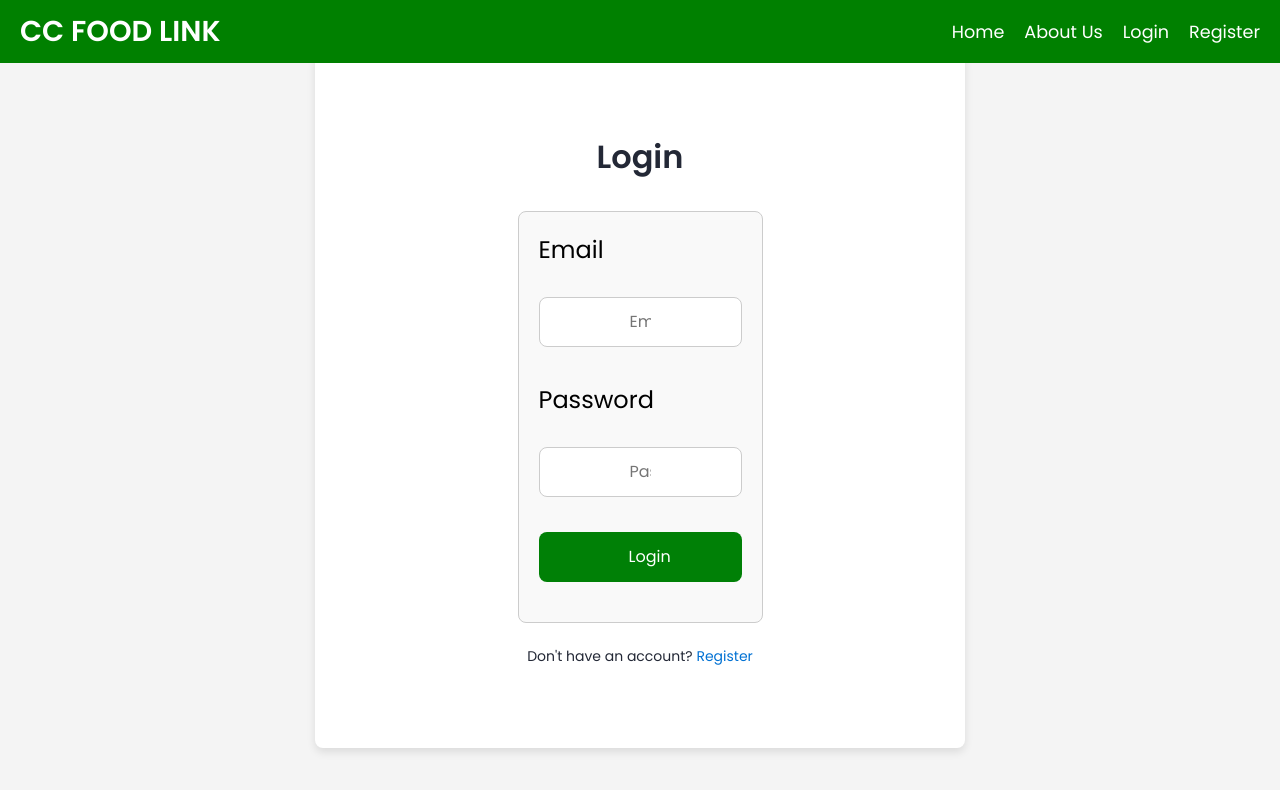
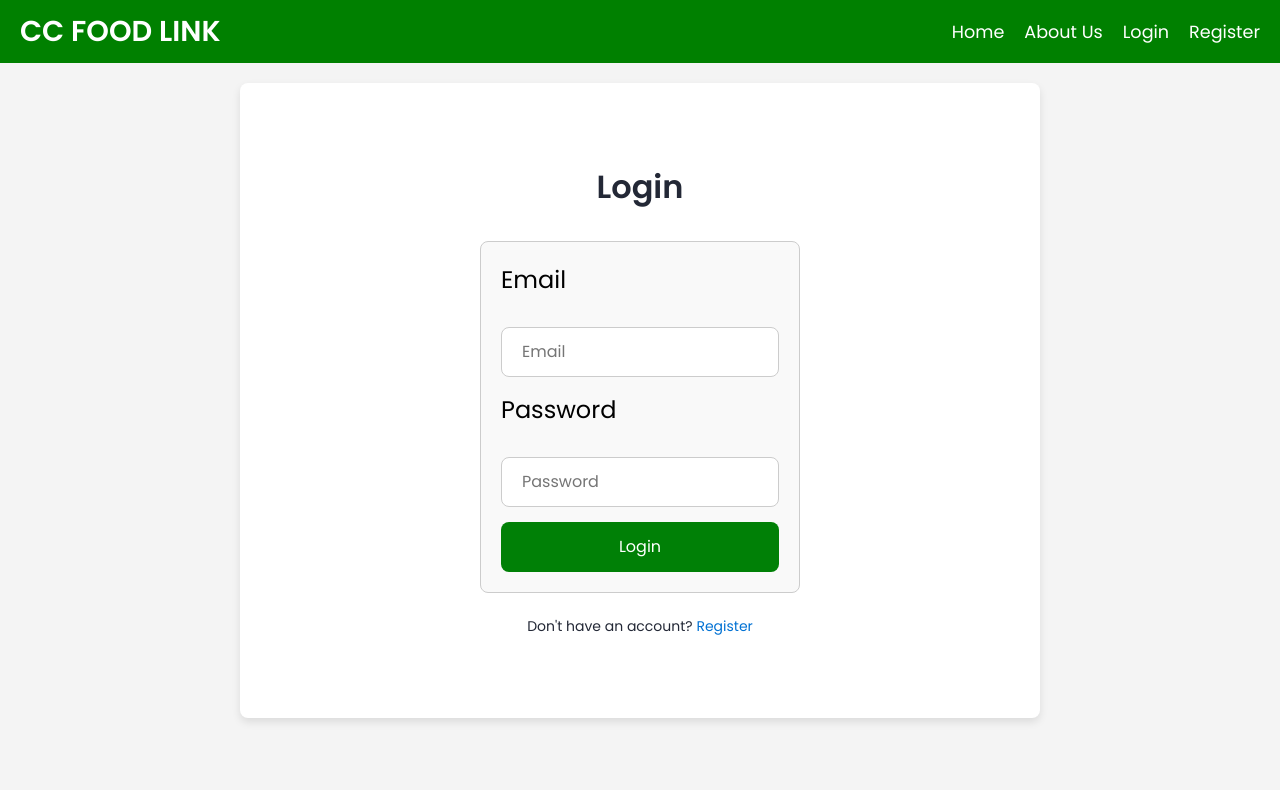
Before and after one commit to Code-Compilers/CCFoodLink, a React (Create React App) app in the folder frontend/: page /login in a window 1280 px wide. Shown: the top 790 px of the page. Built offline with nearby package versions, Linux system fonts and the light colour scheme.

Commit message:
adjusted the login and register size

```diff
--- a/frontend/src/Css/HomePage.css
+++ b/frontend/src/Css/HomePage.css
@@ -1,6 +1,4 @@
 @import url("https://fonts.googleapis.com/css2?family=Poppins:wght@300;400;500;600&display=swap");
-
-/* src/Css/HomePage.css */
 
 body {
     font-family: 'Poppins', sans-serif;
--- a/frontend/src/Css/Navbar.css
+++ b/frontend/src/Css/Navbar.css
@@ -1,9 +1,6 @@
 /* Navbar.css */
 @import url("https://fonts.googleapis.com/css2?family=Poppins:wght@300;400;500;600&display=swap");
 
-/* src/Css/Navbar.css */
-
-/* General Navbar Styles */
 .navbar {
   background-color: green; /* Dark background */
   padding: 10px 20px;
@@ -12,7 +9,6 @@
   left: 0;
   width: 100%;
   z-index: 1000; /* Keeps navbar above other content */
-
 }
 
 .navbar-container {
--- a/frontend/src/Css/Register.css
+++ b/frontend/src/Css/Register.css
@@ -13,22 +13,27 @@ body {
   display: flex;
   justify-content: center;
   align-items: center;
+
 }
 
 .container {
   display: flex;
   justify-content: center;
   align-items: center;
-  width: 100%;
+  width: 800px;
 }
 
 .form-wrapper {
-  max-width: 650px;
+  max-width: 800px;
   width: 100%;
   background-color: #ffffff;
   padding: 80px;
   border-radius: 8px;
   box-shadow: 0 4px 8px rgba(0, 0, 0, 0.1);
+}
+
+.medium-card {
+  max-width: 700px; /* Increased width */
 }
 
 header {
@@ -42,13 +47,6 @@ header {
 form {
   margin-top: 20px;
 }
-
-.field {
-  position: relative;
-  width: 100%;
-  margin-bottom: 20px;
-}
-
 .field input,
 .field select,
 .field button {
@@ -57,7 +55,7 @@ form {
   border: 1px solid #ccc;
   border-radius: 8px;
   font-size: 16px;
-  padding: 0 90px;
+  padding: 0 20px;
   outline: none;
 }
 
--- a/frontend/src/components/Login.js
+++ b/frontend/src/components/Login.js
@@ -71,7 +71,7 @@ const Login = () => {
           <header>Login</header>
           <form onSubmit={handleSubmit}>
             <div className="field">
-            <p>Email</p>
+              <p>Email</p>
               <input
                 type="email"
                 id="email"
--- a/frontend/src/components/Register.js
+++ b/frontend/src/components/Register.js
@@ -67,7 +67,7 @@ const Register = () => {
         const response = await fetch("http://localhost:8081/auth/register", {
           method: "POST",
           headers: { "Content-Type": "application/json" },
-          body: JSON.stringify({ username, email, password, role })
+          body: JSON.stringify({ username, email, password, role }),
         });
 
         const data = await response.text();
@@ -88,7 +88,7 @@ const Register = () => {
 
   return (
     <div className="container">
-      <div className="form-wrapper">
+      <div className="form-wrapper medium-card">
         <div className="form signup">
           <header>Register</header>
           <form onSubmit={handleSubmit}>
```
Also changed, not shown: frontend/src/components/HomePage.js (+7 -5 lines).
